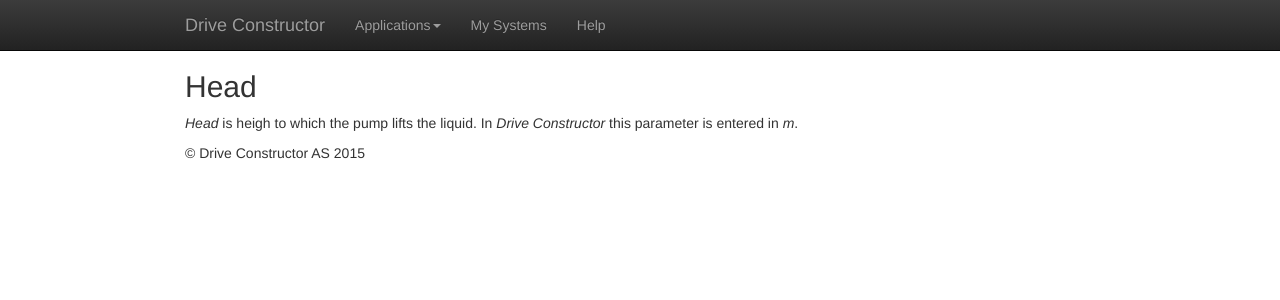
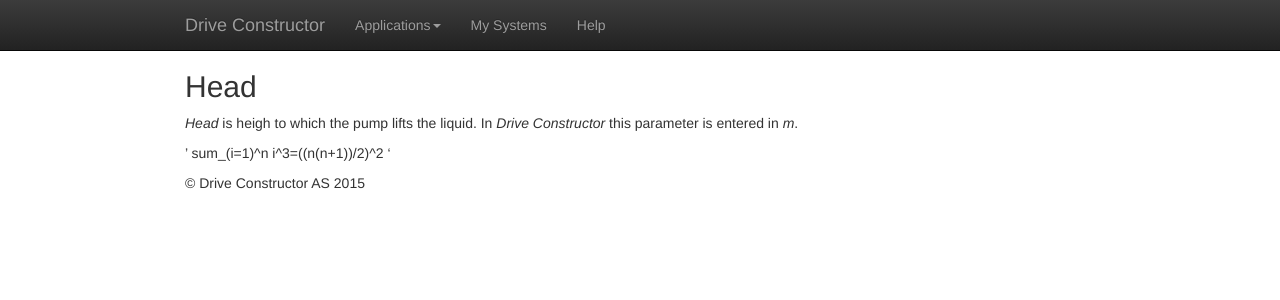
Before and after one commit to Alexey1Gavrilov/drive-constructor-site, a Jekyll site: the page built from help/applications/pump/head.md, in a window 1280 px wide. Shown: the top 300 px of the page. Built offline with Jekyll 4.4.1, drawn with Linux system fonts in a browser that asks for light colours.

Commit message:
Update head.md

```diff
--- a/help/applications/pump/head.md
+++ b/help/applications/pump/head.md
@@ -4,3 +4,7 @@ layout: default
 
 ## Head
 *Head* is heigh to which the pump lifts the liquid. In *Drive Constructor* this parameter is entered in *m*.
+
+'
+  sum_(i=1)^n i^3=((n(n+1))/2)^2
+'
```
